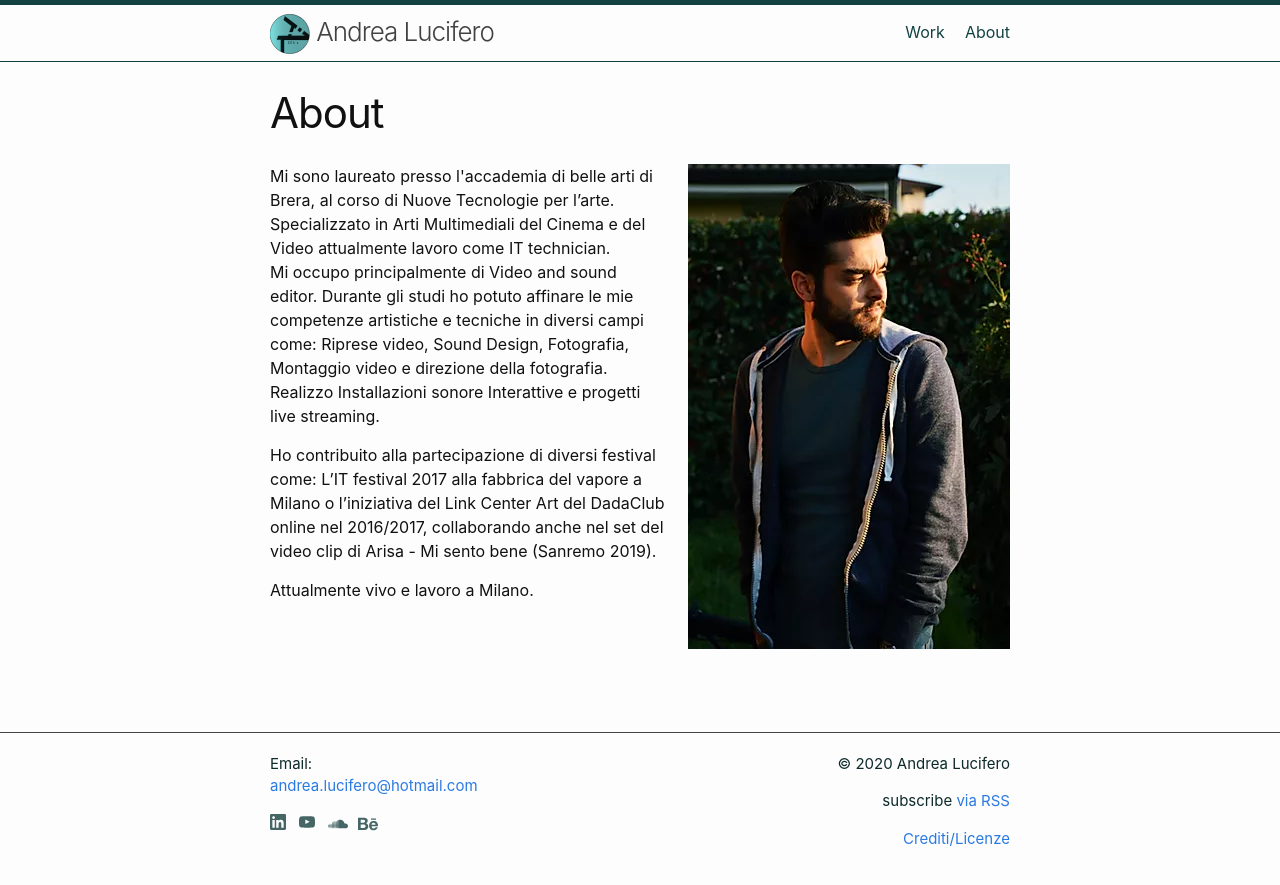
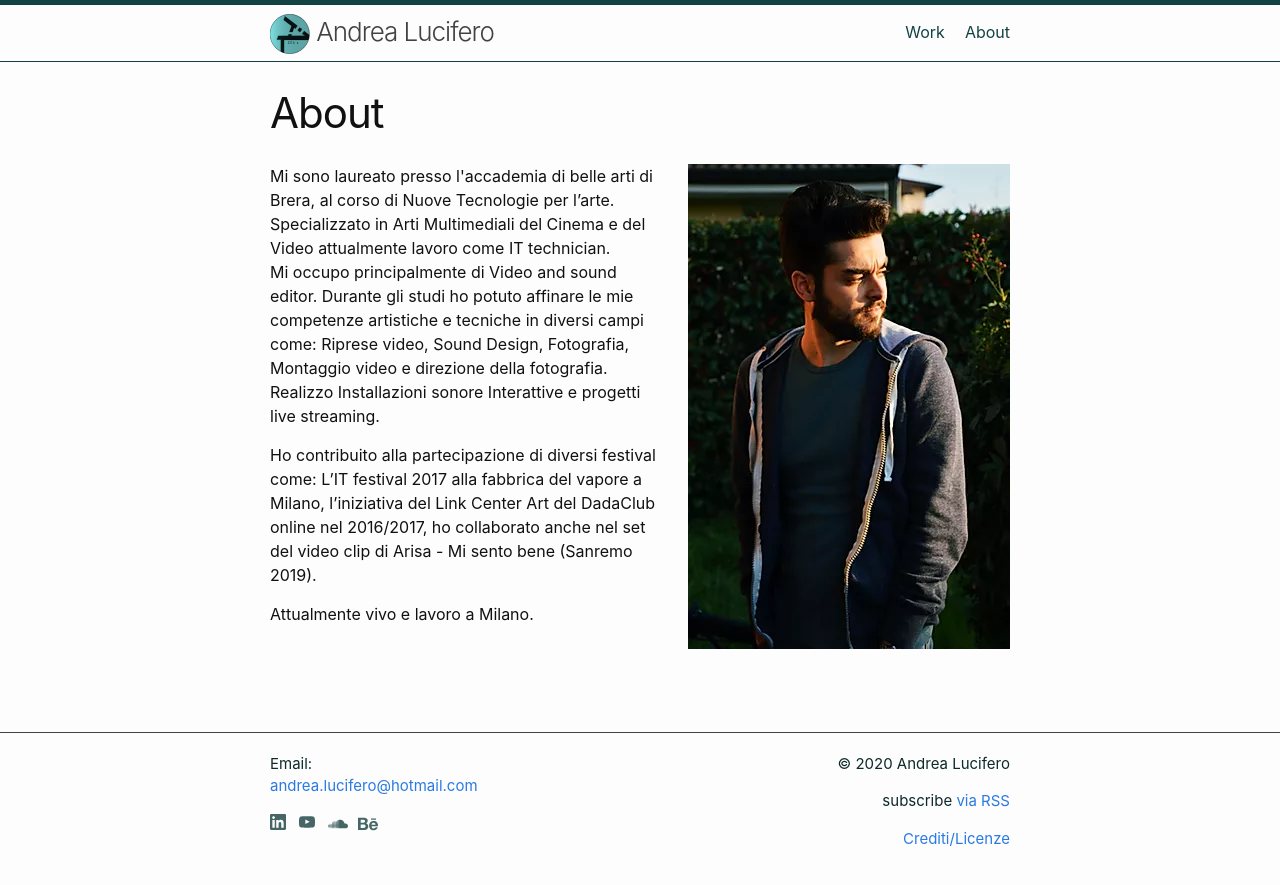
Before and after one commit to andrealucifero/andrealucifero.github.io, a Jekyll site: the page built from about/index.html, in a window 1280 px wide. Shown: the top 885 px of the page. Built offline with Jekyll 4.4.1, drawn with Linux system fonts in a browser that asks for light colours.

Commit message:
text revision

```diff
--- a/about/index.html
+++ b/about/index.html
@@ -22,8 +22,8 @@ title: About
         video, Sound Design, Fotografia, Montaggio video e direzione della fotografia.
         Realizzo Installazioni sonore Interattive e progetti live streaming.</p>
       <p>Ho contribuito alla partecipazione di diversi festival come:
-        L’IT festival 2017 alla fabbrica del vapore a Milano o l’iniziativa del Link Center Art del DadaClub online
-        nel 2016/2017, collaborando anche nel set del video clip di Arisa - Mi sento bene (Sanremo 2019).</p>
+        L’IT festival 2017 alla fabbrica del vapore a Milano, l’iniziativa del Link Center Art del DadaClub online
+        nel 2016/2017, ho collaborato anche nel set del video clip di Arisa - Mi sento bene (Sanremo 2019).</p>
       <p>Attualmente vivo e lavoro a Milano.</p>
 
 
```
